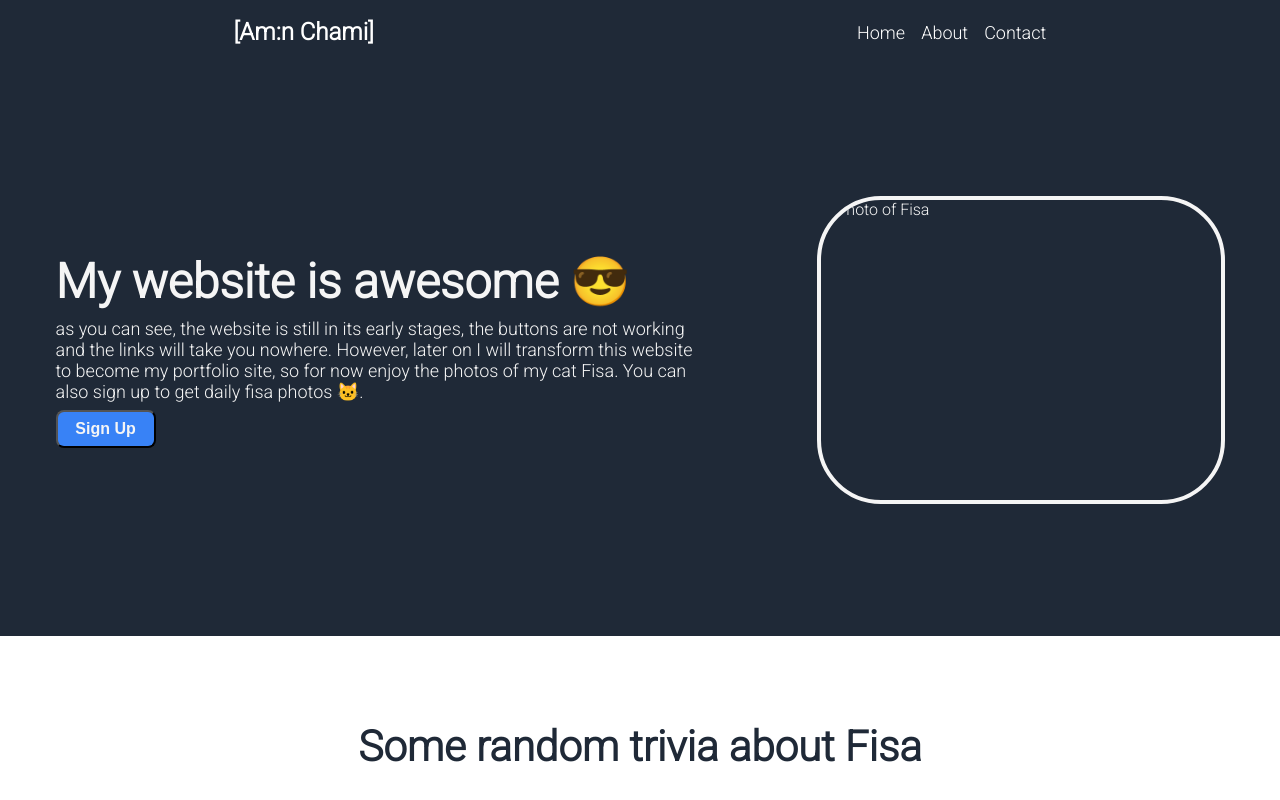
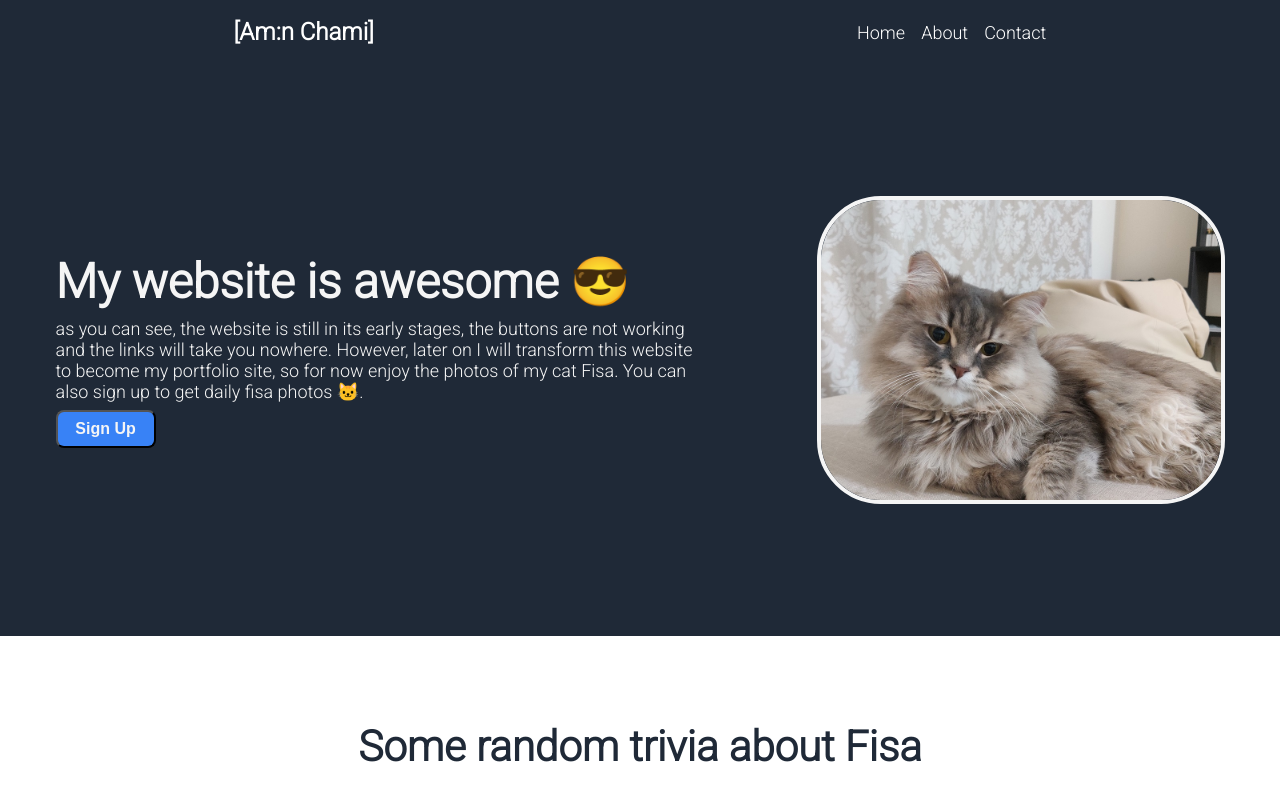
Before and after one commit to aminonus/landing-page, a plain HTML site: page index.html in a window 1280 px wide. Shown: the top 800 px of the page. Drawn offline with Linux system fonts and the light colour scheme; the site is published under a folder, as on GitHub Pages, so addresses that start at the root find nothing.

Commit message:
Fixed main photo not showing

```diff
--- a/index.html
+++ b/index.html
@@ -31,7 +31,7 @@
           <button>Sign Up</button>
         </div>
         <div class="box2">
-          <img src="/images/fisa.jpg" alt="Photo of Fisa" />
+          <img src="images/fisa.jpg" alt="Photo of Fisa" />
         </div>
       </div>
       <!----SECTION 2---->
```
